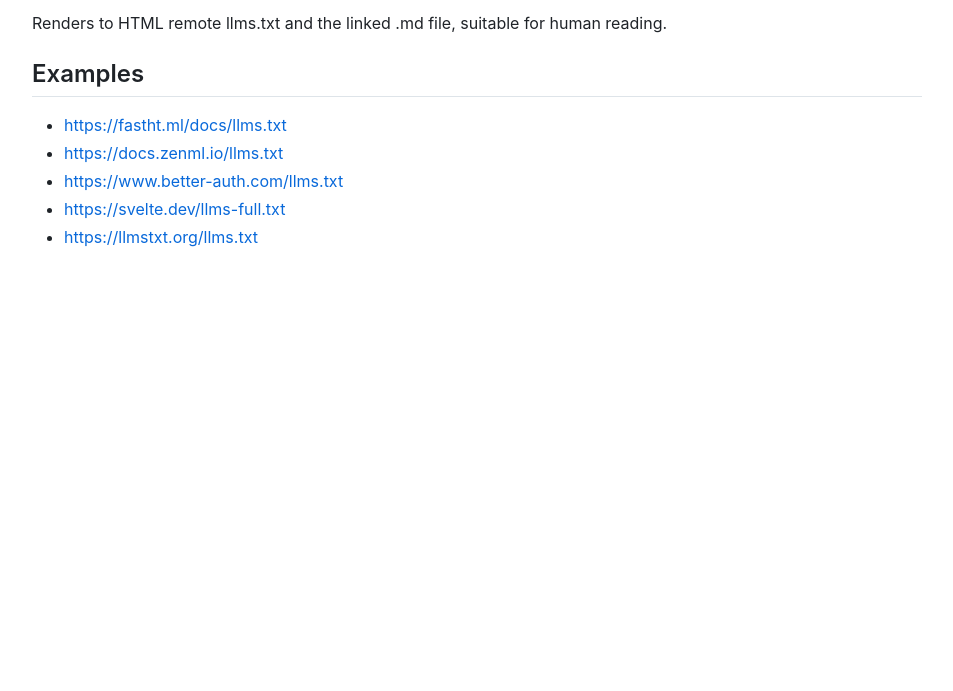
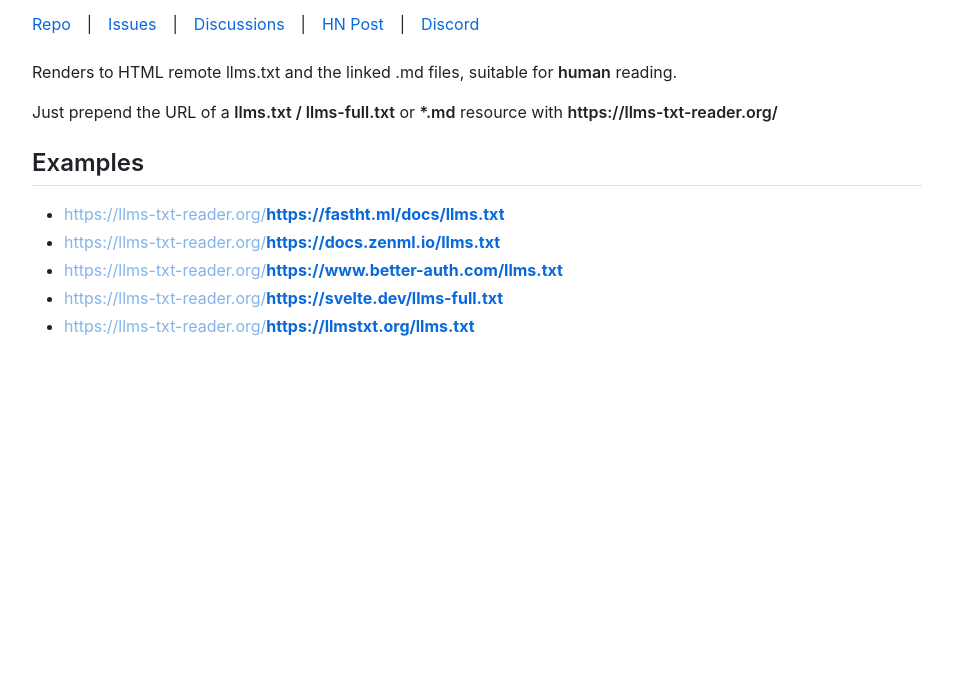
Before and after one commit to tzador/llms-txt-reader, a plain HTML site: page static/index.html in a window 1280 px wide. Shown: the part 109-800 px from the top of the page, without its empty margins (163-1116 px from the left). Drawn offline with Linux system fonts and the light colour scheme.

Commit message:
Social links

```diff
--- a/deno.json
+++ b/deno.json
@@ -13,6 +13,7 @@
     "project": "740660cc-a107-404f-99c6-b5b84a0fb4f1",
     "exclude": [
       "**/node_modules",
+      "**/node_modules",
       "**/node_modules"
     ],
     "include": [],
--- a/static/index.html
+++ b/static/index.html
@@ -5,35 +5,94 @@
     <link rel="stylesheet" href="/github-markdown.css" type="text/css">
     <link rel="stylesheet" href="/style.css" type="text/css">
     <meta name="viewport" content="width=device-width, initial-scale=1.0">
+    <style>
+      .prefix {
+        opacity: 0.5;
+      }
+      .suffix {
+        font-weight: bold;
+      }
+    </style>
   </head>
   <body>
     <main class="markdown-body">
-      <h1><a href="https://llms-txt-reader.org">llms-txt-reader.org</a></h1>
+      <h1>
+        <img
+          src="./favicon.ico"
+          alt="Favicon"
+          style="width: 32px; height: 32px"
+        >
+        <a href="https://llms-txt-reader.org">llms-txt-reader.org</a>
+      </h1>
+
+      <div style="display: flex; gap: 1rem; flex-wrap: wrap">
+        <a
+          href="https://github.com/tzador/llms-txt-reader"
+          target="_blank"
+          rel="noopener noreferrer nofollow"
+        >Repo</a>
+        <span>|</span>
+        <a
+          href="https://github.com/tzador/llms-txt-reader/issues"
+          target="_blank"
+          rel="noopener noreferrer nofollow"
+        >Issues</a>
+        <span>|</span>
+        <a
+          href="https://github.com/tzador/llms-txt-reader/discussions"
+          target="_blank"
+          rel="noopener noreferrer nofollow"
+        >Discussions</a>
+        <span>|</span>
+        <a
+          href="https://news.ycombinator.com/item?id="
+          target="_blank"
+          rel="noopener noreferrer nofollow"
+        >HN Post</a>
+        <span>|</span>
+        <a
+          href="https://discord.gg/AxgSvmjd3Z"
+          target="_blank"
+          rel="noopener noreferrer nofollow"
+        >Discord</a>
+      </div>
+      <br />
+
       <p>
-        Renders to HTML remote llms.txt and the linked .md file, suitable for
-        human reading.
+        Renders to HTML remote llms.txt and the linked .md files, suitable for
+        <strong>human</strong> reading.
+      </p>
+      <p>
+        Just prepend the URL of a <strong>llms.txt / llms-full.txt</strong> or
+        <strong>*.md</strong> resource with
+        <strong>https://llms-txt-reader.org/</strong>
       </p>
       <h2>Examples</h2>
       <ul>
         <li>
-          <a href="/https://fastht.ml/docs/llms.txt"
-          >https://fastht.ml/docs/llms.txt</a>
+          <a href="/https://fastht.ml/docs/llms.txt"><span class="prefix"
+            >https://llms-txt-reader.org/</span><span class="suffix"
+            >https://fastht.ml/docs/llms.txt</span></a>
         </li>
         <li>
-          <a href="/https://docs.zenml.io/llms.txt"
-          >https://docs.zenml.io/llms.txt</a>
+          <a href="/https://docs.zenml.io/llms.txt"><span class="prefix"
+            >https://llms-txt-reader.org/</span><span class="suffix"
+            >https://docs.zenml.io/llms.txt</span></a>
         </li>
         <li>
-          <a href="/https://www.better-auth.com/llms.txt"
-          >https://www.better-auth.com/llms.txt</a>
+          <a href="/https://www.better-auth.com/llms.txt"><span class="prefix"
+            >https://llms-txt-reader.org/</span><span class="suffix"
+            >https://www.better-auth.com/llms.txt</span></a>
         </li>
         <li>
-          <a href="/https://svelte.dev/llms-full.txt"
-          >https://svelte.dev/llms-full.txt</a>
+          <a href="/https://svelte.dev/llms-full.txt"><span class="prefix"
+            >https://llms-txt-reader.org/</span><span class="suffix"
+            >https://svelte.dev/llms-full.txt</span></a>
         </li>
         <li>
-          <a href="/https://llmstxt.org/llms.txt"
-          >https://llmstxt.org/llms.txt</a>
+          <a href="/https://llmstxt.org/llms.txt"><span class="prefix"
+            >https://llms-txt-reader.org/</span><span class="suffix"
+            >https://llmstxt.org/llms.txt</span></a>
         </li>
       </ul>
     </main>
```
Also changed, not shown: README.md.
